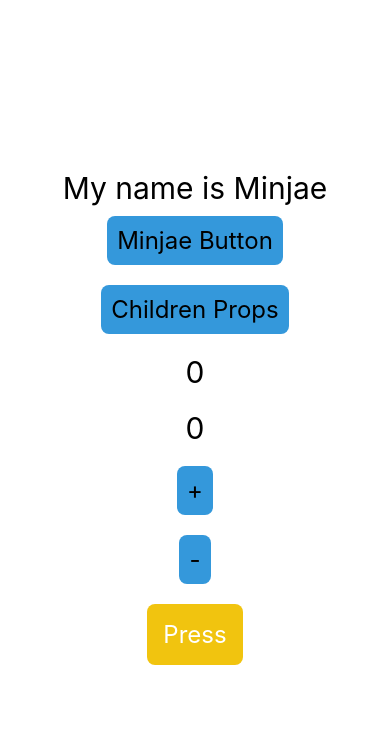
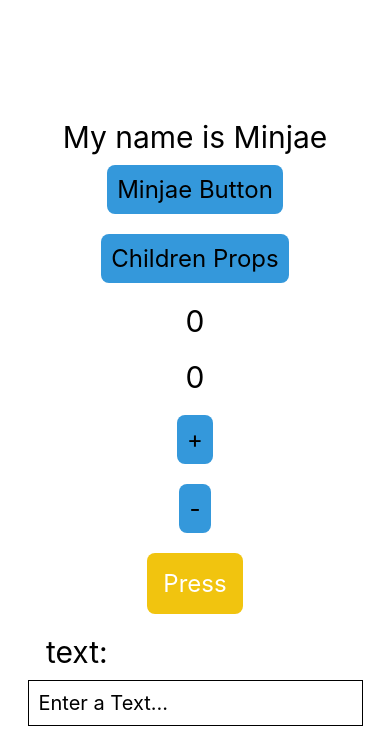
Before and after one commit to ssi02014/React-Native-Tutorial, a React Native app: screen / in a window 390 px wide. Shown: the top 748 px of the page. Built offline with nearby package versions, Linux system fonts and the light colour scheme.

Commit message:
Add(minjae): Change Event

```diff
--- a/src/App.js
+++ b/src/App.js
@@ -2,6 +2,7 @@ import React from 'react';
 import {View, StyleSheet, Text, Button} from 'react-native';
 import Counter from './components/Counter';
 import EventButton from './components/EventButton';
+import EventInput from './components/EventInput';
 import MyButton from './components/MyButton';
 
 const App = () => {
@@ -32,6 +33,7 @@ const App = () => {
                 <MyButton title="Minjae Button" onPress={() => alert('children')}>Children Props</MyButton>
                 <Counter />
                 <EventButton />
+                <EventInput />
             </View>
         </>
     );
--- /dev/null
+++ b/src/components/EventInput.js
@@ -0,0 +1,25 @@
+import React, { useState } from 'react';
+import { View, Text, TextInput } from 'react-native';
+
+const EventInput = () => {
+    const [text, setText] = useState('');
+    // const _onChange = e => {
+    //     setText(e.nativeEvent.text);
+    // }
+    const _onChangeText = text => {
+        setText(text);
+    }
+    return (
+        <View>
+            <Text style={{margin:10, fontSize:30}}> text: {text}</Text>
+            <TextInput
+                style={{borderWidth: 1, padding: 10, fontSize: 20}}
+                placeholder="Enter a Text..."
+                // onChange={_onChange}
+                onChangeText={_onChangeText}
+            />
+        </View>
+    );
+};
+
+export default EventInput;
```
Also changed, not shown: 1 other file (tests, documents, lock files or other folders).
